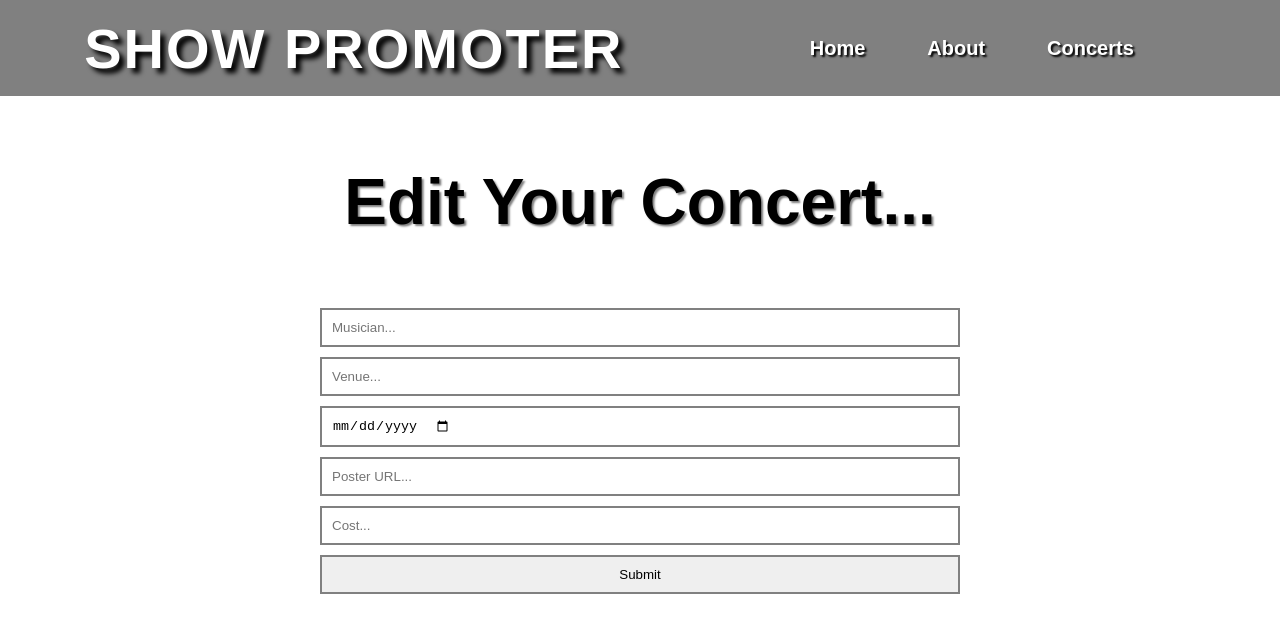
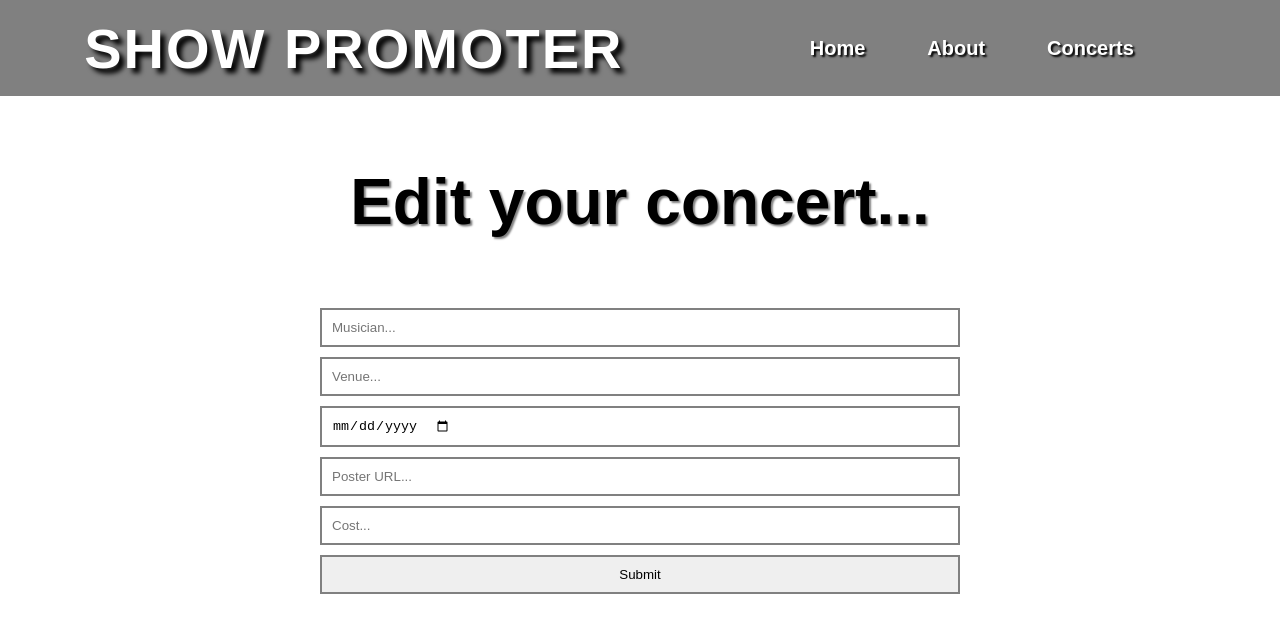
Before and after one commit to bcsaxon/show-promoter-frontend, a React (Create React App) app: page /editconcert in a window 1280 px wide. Shown: the top 632 px of the page. Built offline with nearby package versions, Linux system fonts and the light colour scheme.

Commit message:
package json update

```diff
--- a/src/App.js
+++ b/src/App.js
@@ -1,4 +1,4 @@
-import React, { Fragment } from 'react';
+import React from 'react';
 import { BrowserRouter as Router, Switch, Route } from 'react-router-dom';
 import Navbar from './components/layout/Navbar';
 // import ConcertsContainer from './containers/ConcertsContainer';
@@ -19,18 +19,9 @@ const App = () => {
       <>
         <Navbar />
         <Switch>
-          <Route
-            exact
-            path='/'
-            render={props => (
-              <Fragment>
-                <ConcertInput />
-              </Fragment>
-            )}
-          />
+          <Route exact path='/' component={ConcertInput} />
           <Route exact path='/concerts' component={Concerts} />
           {/* <Route exact path='/concerts' component={ConcertList} /> */}
-
           <Route exact path='/about' component={About} />
           <Route exact path='/concert/:id' component={ConcertShow} />
           <Route exact path='/editconcert' component={EditConcert} />
--- a/src/actions/concertActions.js
+++ b/src/actions/concertActions.js
@@ -58,7 +58,7 @@ export const addConcert = concert => async dispatch => {
   }
 };
 
-// Show Concert
+// SHOW CONCERT
 
 export const getConcert = concert => async dispatch => {
   try {
--- a/src/components/concerts/ConcertShow.js
+++ b/src/components/concerts/ConcertShow.js
@@ -22,6 +22,8 @@ const ConcertDiv = styled.div`
 `;
 
 const Button = styled.button`
+  /* display: flex;
+  flex-wrap: wrap; */
   font-family: sans-serif;
   font-size: 3vh;
   color: white;
--- a/src/components/concerts/EditConcert.js
+++ b/src/components/concerts/EditConcert.js
@@ -75,7 +75,7 @@ const EditConcert = ({ current, updateConcert }) => {
 
   return (
     <div className='concert-input'>
-      <H3>Edit Your Concert...</H3>
+      <H3>Edit your concert...</H3>
 
       <StyledForm className='concert-input-form' onSubmit={onSubmit}>
         <input
--- a/src/reducers/index.js
+++ b/src/reducers/index.js
@@ -3,5 +3,4 @@ import concertReducer from './concertReducer';
 
 export default combineReducers({
   concert: concertReducer
-
 });
```
